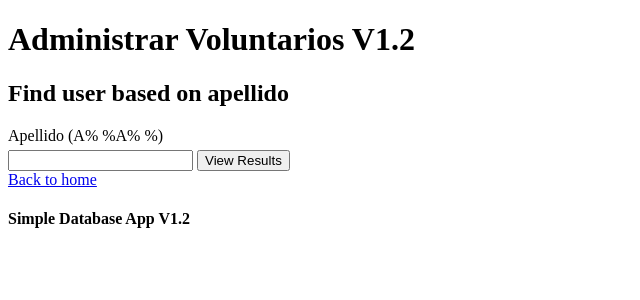
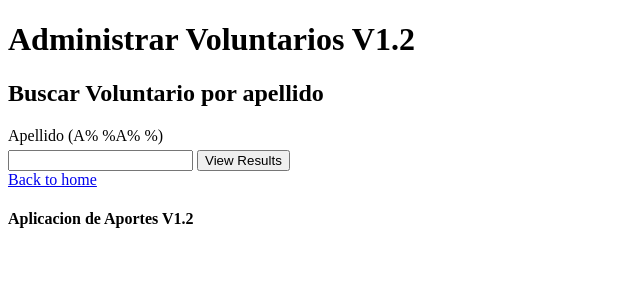
Before and after one commit to badubko/Aportes-Web_SQL, a PHP site: page /read_ap_V1.2.php in a window 1280 px wide. Shown: the top 300 px of the page, without its empty margins (0-640 px from the left). Run offline with PHP 8.4, Linux system fonts and the light colour scheme.

Commit message:
Correcciones varias de cosmetica mayormente

```diff
--- a/agreg_nva_esp_ap_V1.2.php
+++ b/agreg_nva_esp_ap_V1.2.php
@@ -26,10 +26,10 @@ try {
     $stmt->execute();
     // $result = $stmt->fetchAll();
     $e = "";
-    // echo "Nueva especialidad $especialidad insertada";
+
     } catch(PDOException $e)
 		{  echo "Error: " . "<br>" . $e->getMessage() . "<br>" . "No se pudo agregar especialidad: $especialidad" ;    }
-// !$e
+
 }
 ?>
 
--- a/read_ap_V1.2.php
+++ b/read_ap_V1.2.php
@@ -72,7 +72,7 @@ if (isset($_POST['submit'])) {
 	<?php }
 } ?>
 
-<h2>Find user based on apellido</h2>
+<h2>Buscar Voluntario por apellido</h2>
 
 <form method="post">
 	<label for="apellido">Apellido (A%  %A%  %)</label>
--- a/templates/footer.php
+++ b/templates/footer.php
@@ -1,4 +1,4 @@
 </body>
 
-<h4>Simple Database App V1.2</h4>
+<h4>Aplicacion de Aportes V1.2</h4>
 </html>
--- a/update_ap_V1.2.php
+++ b/update_ap_V1.2.php
@@ -10,7 +10,7 @@ try {
 
   $connection = new PDO($dsn, $username, $password, $options);
 
-  $sql = "SELECT * FROM t_users1";
+  $sql = "SELECT * FROM t_users1 ORDER BY apellido";
 
   $statement = $connection->prepare($sql);
   $statement->execute();
```
Also changed, not shown: create_ap_V1.2.php (+4 -3 lines).
